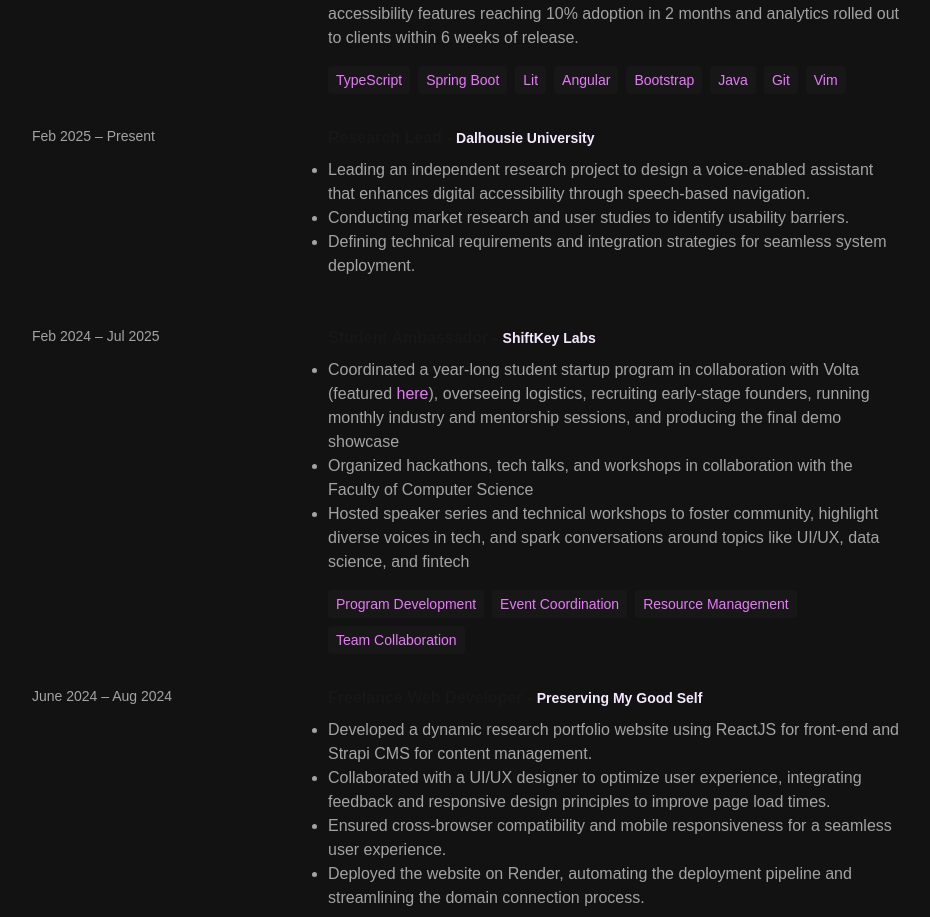
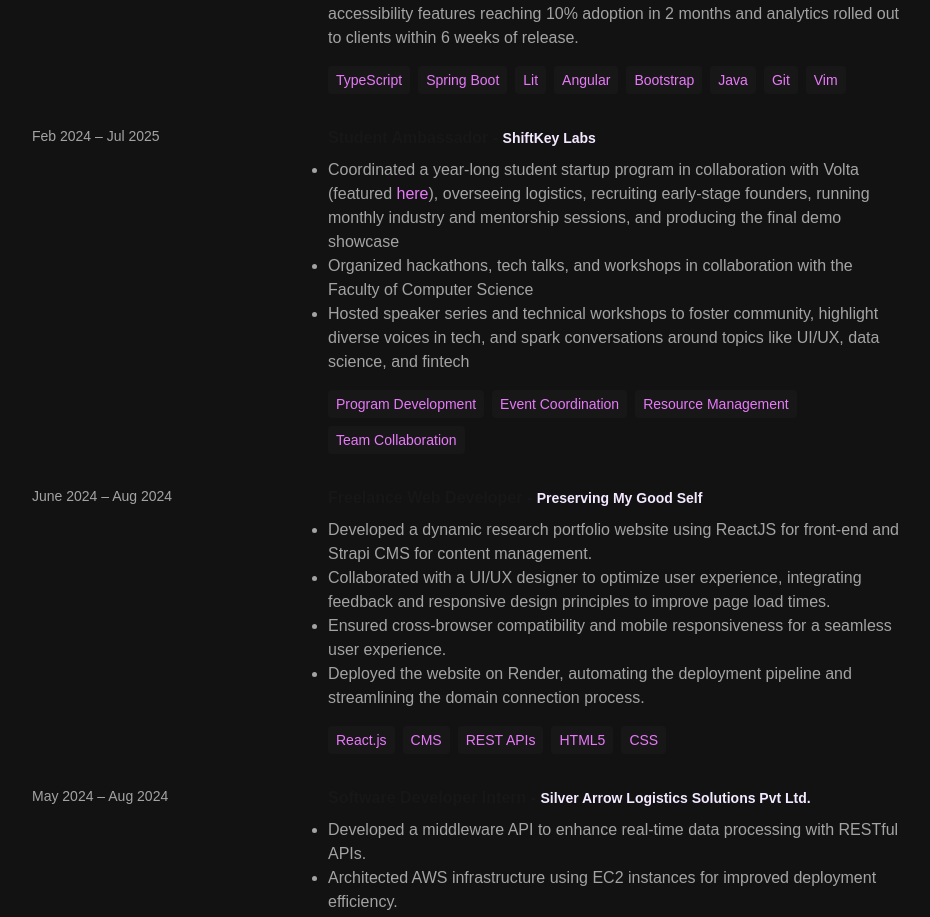
Before and after one commit to NishevithaV/Portfolio-App, a Next.js app: page / in a window 1280 px wide. Shown: the part 962-1879 px from the top of the page, without its empty margins (172-1102 px from the left). Built offline with nearby package versions, Linux system fonts and the light colour scheme.

Commit message:
editing honors work - to be updated towards end of year

```diff
--- a/app/constants/index.js
+++ b/app/constants/index.js
@@ -9,17 +9,6 @@
             "Delivered accessibility compliance and advanced analytics tracking, with accessibility features reaching 10% adoption in 2 months and analytics rolled out to clients within 6 weeks of release."
         ],
         skills: ["TypeScript", "Spring Boot", "Lit", "Angular", "Bootstrap", "Java", "Git", "Vim"],
-    },
-    {
-        year:"Feb 2025 – Present",
-        role:"Research Lead",
-        company:"Dalhousie University",
-        description: [
-            "Leading an independent research project to design a voice-enabled assistant that enhances digital accessibility through speech-based navigation.",
-            "Conducting market research and user studies to identify usability barriers.",
-            "Defining technical requirements and integration strategies for seamless system deployment."
-        ],
-        skills: [],
     },
     {
         year:"Feb 2024 – Jul 2025",
```
